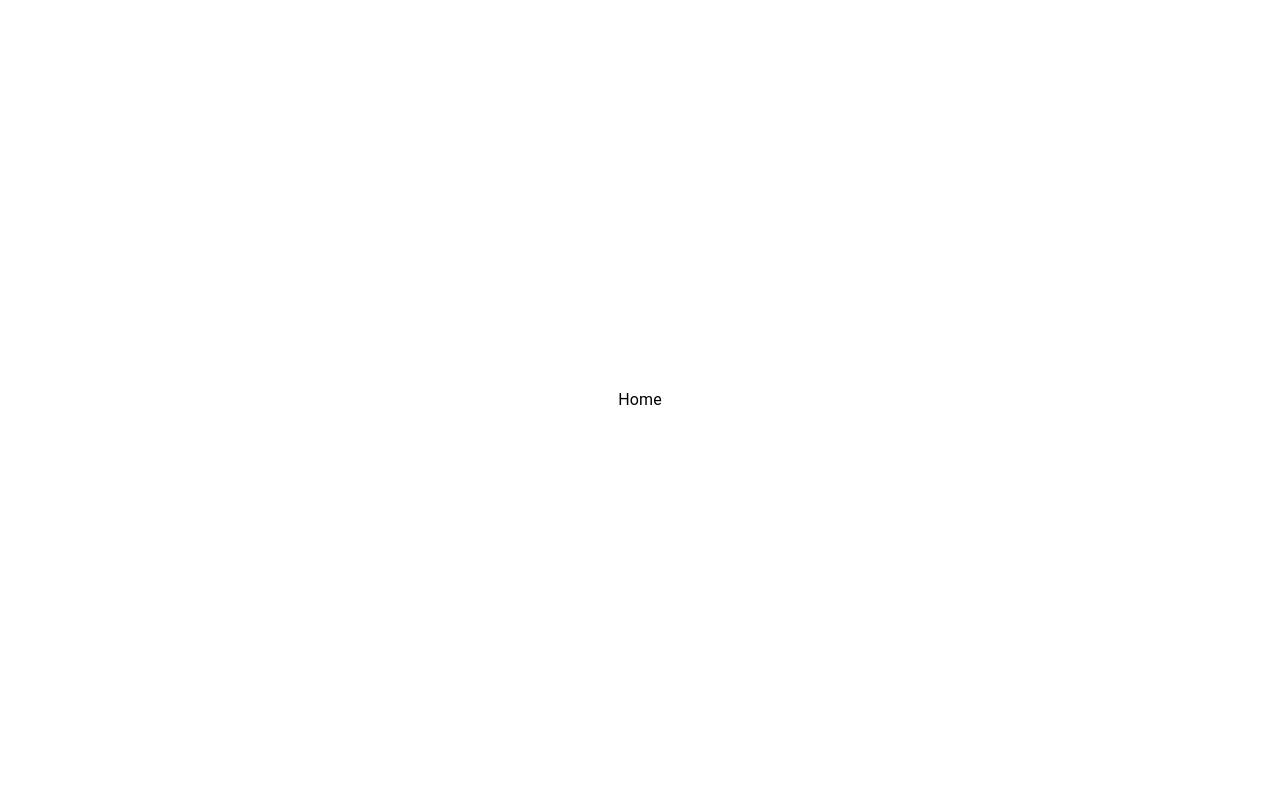
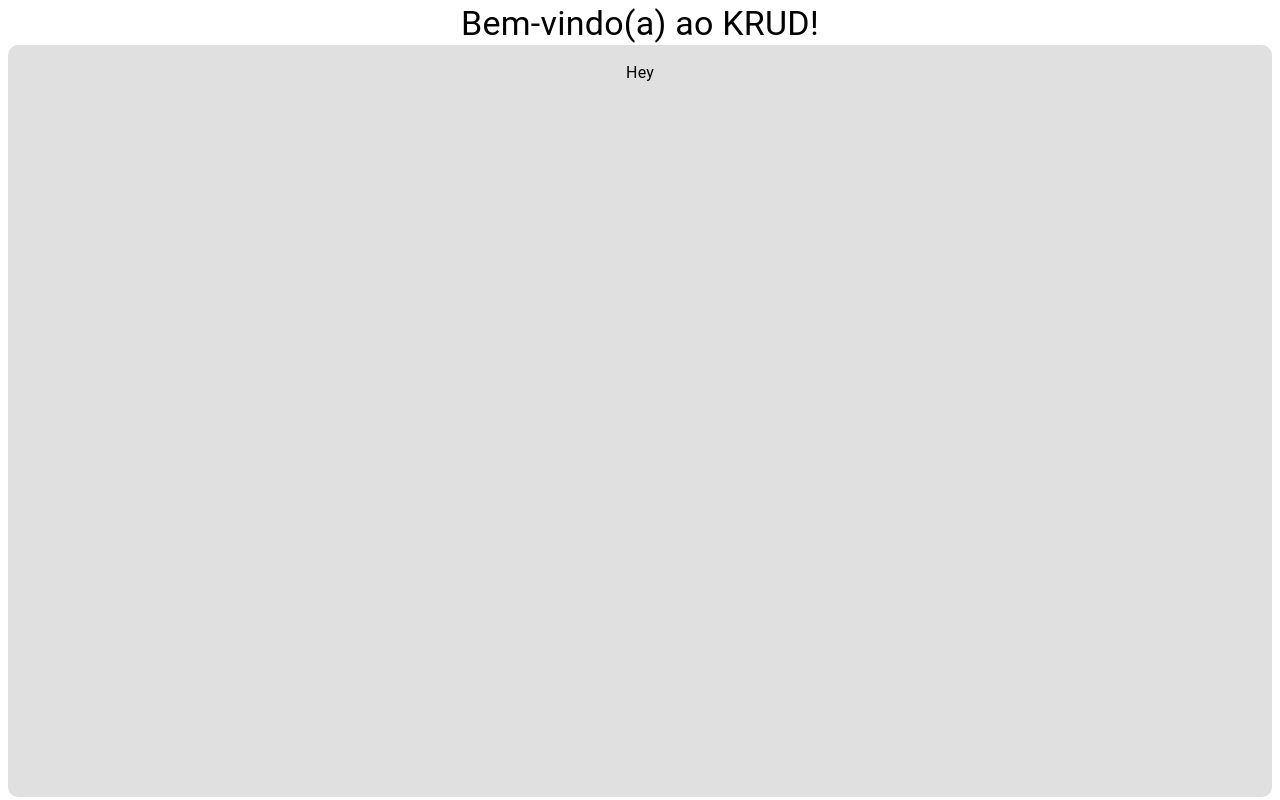
Before and after one commit to HERuppel/react-ts-workshop, a React (Create React App) app: page / in a window 1280 px wide. Built offline with nearby package versions, Linux system fonts and the light colour scheme.

Commit message:
style tweaks at home and setup provider for context

```diff
--- a/src/App.tsx
+++ b/src/App.tsx
@@ -4,12 +4,15 @@ import AppRoutes from './routes';
 
 import { ThemeProvider } from '@material-ui/core/styles';
 import { theme } from './global/theme';
+import Provider from './hooks';
 
 function App() {
   return (
     <BrowserRouter>
       <ThemeProvider theme={theme}>
-        <AppRoutes />
+        <Provider>
+          <AppRoutes />
+        </Provider>
       </ThemeProvider>
     </BrowserRouter>
   );
--- a/src/pages/Home/index.tsx
+++ b/src/pages/Home/index.tsx
@@ -1,13 +1,20 @@
-import { Container, Typography } from '@material-ui/core';
+import { Box, Container, Typography } from '@material-ui/core';
 import React from 'react';
+import { useItem } from '../../hooks/Item';
 import { useStyles } from './styles';
 
 const Home: React.FC = () => {
   const classes = useStyles();
+  const { items } = useItem();
+
+  console.log('ITEMS', items);
 
   return (
     <Container className={classes.container}>
-      <Typography>Home</Typography>
+      <Typography variant='h4'>Bem-vindo(a) ao KRUD!</Typography>
+      <Box className={classes.content}>
+        <Typography>Hey</Typography>
+      </Box>
     </Container>
   );
 };
--- a/src/pages/Home/styles.ts
+++ b/src/pages/Home/styles.ts
@@ -10,5 +10,14 @@ export const useStyles = makeStyles((theme: Theme) =>
       height: '100vh',
       width: '100vw',
     },
+    content: {
+      height: '90%',
+      width: '100%',
+      backgroundColor: theme.palette.divider,
+      borderRadius: 10,
+      display: 'flex',
+      justifyContent: 'center',
+      padding: theme.spacing(2),
+    },
   }),
 );
```
